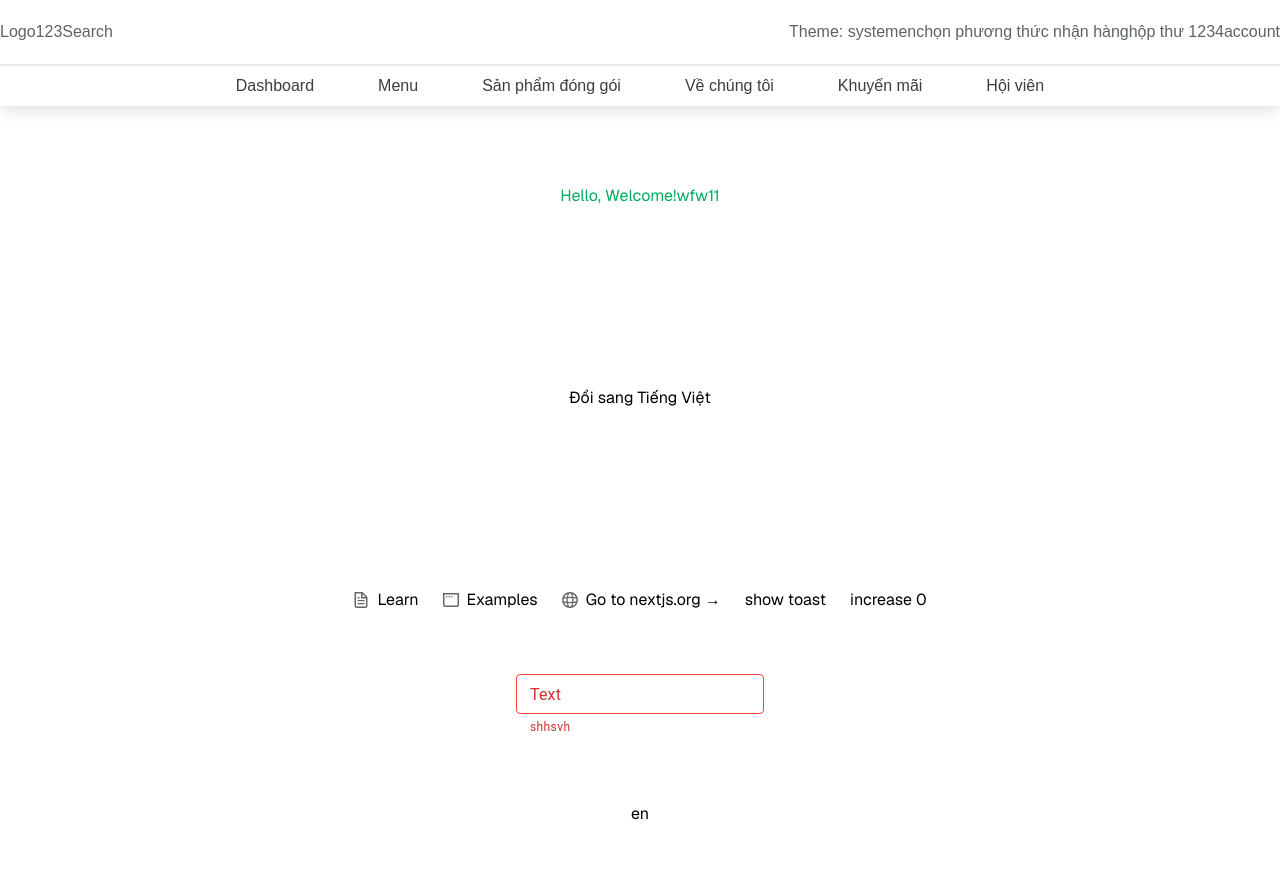
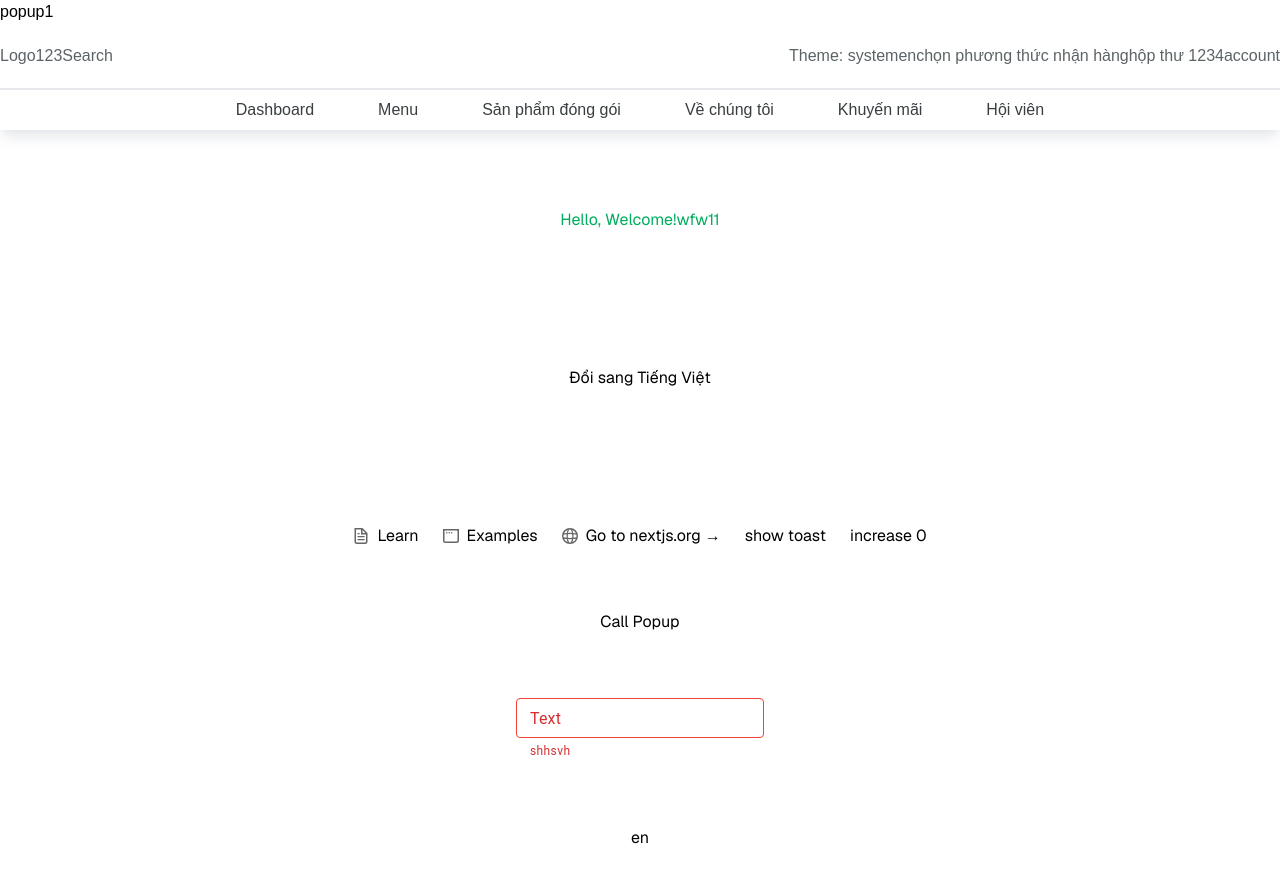
Before and after one commit to congtran8991/coffee_shop_fe, a Next.js app in the folder coffee_fee/: page / in a window 1280 px wide. Shown: the top 882 px of the page. Built offline with nearby package versions, Linux system fonts and the light colour scheme.

Commit message:
adding popup

```diff
--- a/coffee_fee/app/layout.tsx
+++ b/coffee_fee/app/layout.tsx
@@ -9,6 +9,7 @@ import ToastProvider from '@/components/ToastProvider';
 import ReduxToolkitProvider from '@/provider/ReduxToolkit';
 import Theme from '@/provider/Theme';
 import { I18nProvider } from '@/provider/I18n';
+import KPortal from '@/containers/portal';
 
 const geistSans = Geist({
   variable: '--font-geist-sans',
@@ -39,6 +40,7 @@ export default function RootLayout({
           <ReduxToolkitProvider>
             <Theme>
               <ToastProvider>
+                <KPortal />
                 <Header />
                 {children}
                 {/* <Footer /> */}
--- a/coffee_fee/app/page.tsx
+++ b/coffee_fee/app/page.tsx
@@ -4,6 +4,7 @@ import { useAppDispatch, useAppSelector } from '@/hooks/redux-toolkit';
 import KInput from '@/lib/Input';
 import { increase } from '@/stores/redux-toolkit/counter/slice';
 import { showToast } from '@/utils/common';
+import PortalHandle from '@/utils/portal';
 
 import Image from 'next/image';
 import { useTranslation } from 'react-i18next';
@@ -130,6 +131,13 @@ export default function Home() {
       >
         {i18n.language === 'en' ? 'Đổi sang Tiếng Việt' : 'Switch to English'}
       </button>
+      <button
+        onClick={() => {
+          PortalHandle.popup.open({});
+        }}
+      >
+        Call Popup
+      </button>
       <KInput.Base
         name="test"
         label="Text"
--- /dev/null
+++ b/coffee_fee/constants/index.ts
@@ -0,0 +1,4 @@
+import { IPopupProps } from '@/types/common';
+import { createRef } from 'react';
+
+export const popupRef = createRef<IPopupProps>();
--- /dev/null
+++ b/coffee_fee/containers/index.tsx
@@ -0,0 +1 @@
+export default {};
--- /dev/null
+++ b/coffee_fee/containers/portal/KPopup.tsx
@@ -0,0 +1,21 @@
+'use client';
+
+import { IPopupProps } from '@/types/common';
+import React, { memo, useImperativeHandle } from 'react';
+
+const KPopup = React.forwardRef<IPopupProps>((_, ref) => {
+  useImperativeHandle(ref, () => {
+    return {
+      open: () => {
+        console.log('popup open');
+      },
+      dismiss: () => {},
+      dismissAll: () => {},
+    };
+  });
+  return <div>popup1</div>;
+});
+
+KPopup.displayName = 'KPopup';
+
+export default memo(KPopup);
--- a/coffee_fee/containers/portal/index.tsx
+++ b/coffee_fee/containers/portal/index.tsx
@@ -1 +1,15 @@
-export default {};
+'use client';
+
+import { memo } from 'react';
+import KPopup from './KPopup';
+import { popupRef } from '@/constants';
+
+const KPortal = () => {
+  return (
+    <>
+      <KPopup ref={popupRef} />
+    </>
+  );
+};
+
+export default memo(KPortal);
--- a/coffee_fee/types/common.ts
+++ b/coffee_fee/types/common.ts
@@ -69,3 +69,9 @@ export interface KInputProps {
   sx?: SxProps;
   fullWidth?: boolean;
 }
+
+export interface IPopupProps {
+  open: () => void;
+  dismiss: () => void;
+  dismissAll: () => void;
+}
--- /dev/null
+++ b/coffee_fee/utils/portal.ts
@@ -0,0 +1,15 @@
+import { popupRef } from '@/constants';
+
+export default class PortalHandle {
+  static readonly popup = {
+    open: (payload: any) => {
+      popupRef.current?.open();
+    },
+    dismiss: (payload: any) => {
+      popupRef.current?.dismiss();
+    },
+    dismissAll: (payload: any) => {
+      popupRef.current?.dismissAll();
+    },
+  };
+}
```
Also changed, not shown: coffee_fee/types/index.ts (+54 -54 lines).
